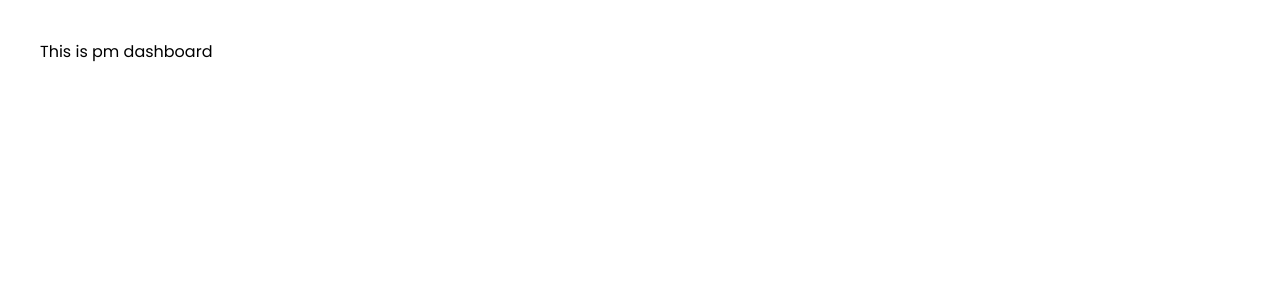
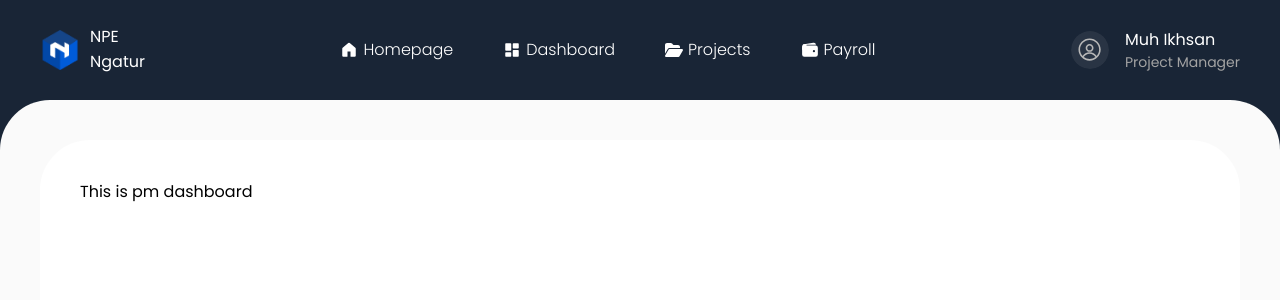
Before and after one commit to rafmasloman/npe-ngatur-frontend, a Next.js app: page /project-manager in a window 1280 px wide. Shown: the top 300 px of the page. Built offline with nearby package versions, Linux system fonts and the light colour scheme.

Commit message:
feat : create layouts for workspace member

```diff
--- /dev/null
+++ b/src/app/project-manager/layout.tsx
@@ -0,0 +1,53 @@
+'use client';
+
+import {
+  AppShell,
+  Container,
+  Group,
+  Image,
+  Menu,
+  Stack,
+  Text,
+} from '@mantine/core';
+import { ReactNode } from 'react';
+import NPELogoWhite from '../../assets/images/npe_ngatur.png';
+import { IoWallet } from 'react-icons/io5';
+import { GoHomeFill } from 'react-icons/go';
+import { BiSolidDashboard } from 'react-icons/bi';
+import { FaFolderOpen, FaPerson } from 'react-icons/fa6';
+
+import NavbarItems from '../../components/Navbar/NavbarItems';
+import UserNavigationMenu from '../../components/Menu/UserNavigationMenu';
+import HeaderLayout from '../../layouts/HeaderLayout';
+
+interface IProjectManagerLayoutPropsType {
+  children: ReactNode;
+}
+
+const ProjectManagerLayout = ({ children }: IProjectManagerLayoutPropsType) => {
+  return (
+    <AppShell
+      header={{ height: 100 }}
+      classNames={{
+        main: `bg-custom_black `,
+        header: `bg-custom_black border-0`,
+      }}
+    >
+      <AppShell.Header>
+        <HeaderLayout />
+      </AppShell.Header>
+
+      <AppShell.Main>
+        <Container
+          ff={'poppins'}
+          className="bg-neutral-50 h-screen rounded-tr-[50px] rounded-tl-[50px] p-10"
+          fluid
+        >
+          {children}
+        </Container>
+      </AppShell.Main>
+    </AppShell>
+  );
+};
+
+export default ProjectManagerLayout;
```
